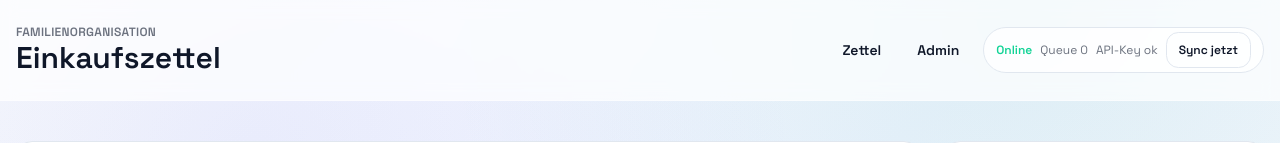
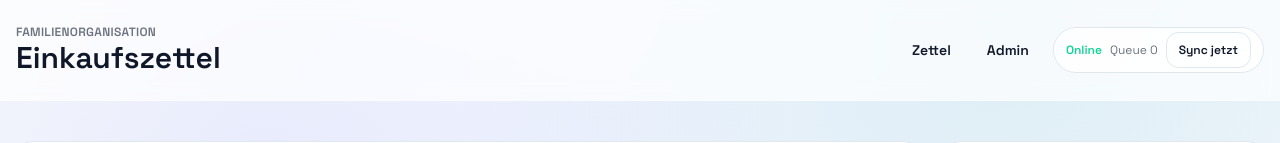
Before and after one commit to codeKerl/shopping-list, a Vue app: page / in a window 1280 px wide. Shown: the top 143 px of the page. Built offline with nearby package versions, Linux system fonts and the light colour scheme; no server answers.

Commit message:
removed key check

```diff
--- a/src/App.vue
+++ b/src/App.vue
@@ -16,9 +16,6 @@
               {{ isOnline ? t('sync.online') : t('sync.offline') }}
             </span>
             <span class="text-muted-foreground">{{ t('sync.queue', { count: queueCount }) }}</span>
-            <span class="text-muted-foreground">
-              {{ hasApiKey ? t('sync.apiKeySet') : t('sync.apiKeyMissing') }}
-            </span>
             <Button size="sm" variant="outline" :disabled="isSyncing || !isOnline" @click="syncNow">
               {{ isSyncing ? t('sync.syncing') : t('sync.now') }}
             </Button>
```
